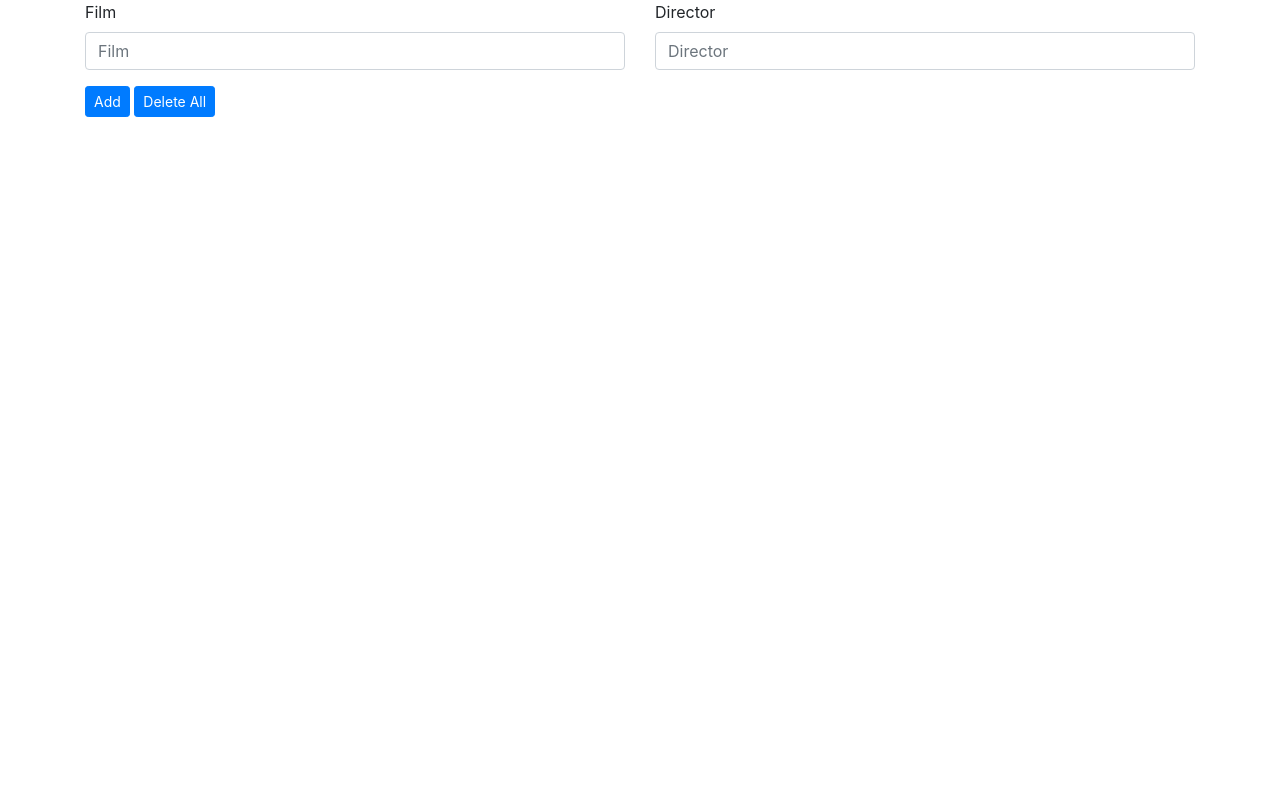
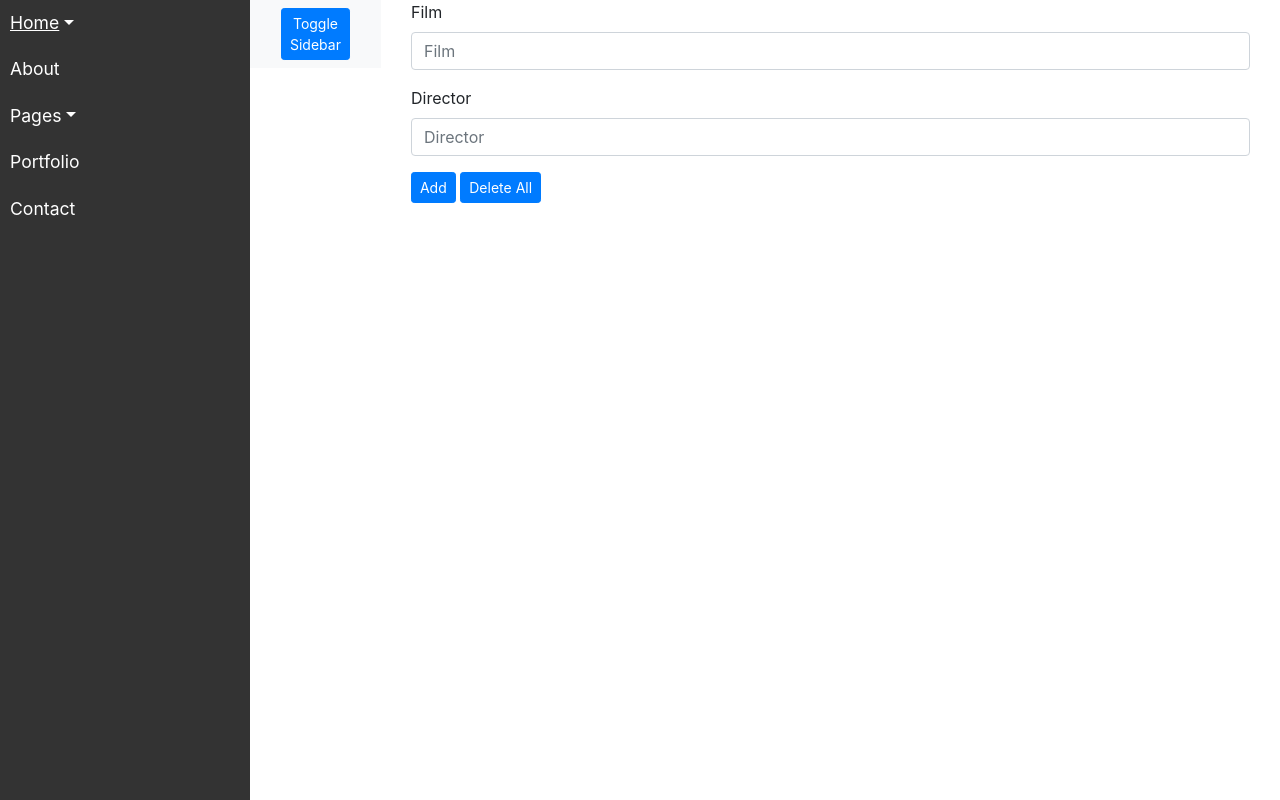
Before and after one commit to dogukanarslan/films_oop, a website built with webpack: page src/index.html in a window 1280 px wide. Built offline with nearby package versions, Linux system fonts and the light colour scheme.

Commit message:
Add sidebar

```diff
--- a/src/index.html
+++ b/src/index.html
@@ -6,17 +6,79 @@
     <title>Films</title>
 </head>
 <body>
+
+    <div class="wrapper">
+        <nav id="sidebar">
+            <ul class="list-unstyled components">
+                <li class="active">
+                    <a href="#homeSubmenu" data-toggle="collapse" aria-expanded="false" class="dropdown-toggle">Home</a>
+                    <ul class="collapse list-unstyled" id="homeSubmenu">
+                        <li>
+                            <a href="#">Home 1</a>
+                        </li>
+                        <li>
+                            <a href="#">Home 2</a>
+                        </li>
+                        <li>
+                            <a href="#">Home 3</a>
+                        </li>
+                    </ul>
+                </li>
+                <li>
+                    <a href="#">About</a>
+                </li>
+                <li>
+                    <a href="#pageSubmenu" data-toggle="collapse" aria-expanded="false" class="dropdown-toggle">Pages</a>
+                    <ul class="collapse list-unstyled" id="pageSubmenu">
+                        <li>
+                            <a href="#">Page 1</a>
+                        </li>
+                        <li>
+                            <a href="#">Page 2</a>
+                        </li>
+                        <li>
+                            <a href="#">Page 3</a>
+                        </li>
+                    </ul>
+                </li>
+                <li>
+                    <a href="#">Portfolio</a>
+                </li>
+                <li>
+                    <a href="#">Contact</a>
+                </li>
+            </ul>
+
+
+
+
+        </nav>
+
+        <div id="content">
+            <nav class="navbar navbar-expand-lg navbar-light bg-light">
+                <div class="container-fluid">
+
+                    <button type="button" id="sidebarCollapse" class="btn btn-sm btn-primary">
+                        <span>Toggle Sidebar</span>
+                    </button>
+
+                </div>
+            </nav>
+        </div>
+
         <div class="container">
+
             <form id="form">
+                <div class="container">
                     <div class="row">
-               <div class="col-md-6">
+                        <div class="col-md-12">
                              <div class="form-group">
                                  <label for="film_name">Film</label>
                                  <input id="film_name" class="form-control" type="text" placeholder="Film">
                              </div>
                         </div>
 
-               <div class="col-md-6">
+                        <div class="col-md-12">
                              <div class="form-group">
                                  <label for="film_director">Director</label>
                                  <input id="film_director" class="form-control" type="text" placeholder="Director">
@@ -26,7 +88,14 @@
 
                  <input id="add_film" class="btn btn-primary btn-sm" type="submit" value="Add">
                  <button class="btn btn-sm btn-primary" type="button" data-toggle="modal" data-target="#delete_all_modal">Delete All</button>
+
+                </div>
              </form>
+
+             <div class="mt-4">
+                <ul id="films" class="list-group"></ul>
+            </div>
+
          </div>
 
          <div class="modal fade" id="delete_all_modal" data-backdrop="static">
@@ -72,9 +141,11 @@
              </div>
          </div>
 
-    <div class="container mt-4">
-        <ul id="films" class="list-group"></ul>
+
+
     </div>
+
+
 
 
 </body>
--- a/src/index.js
+++ b/src/index.js
@@ -10,12 +10,14 @@ const films = document.querySelector('#films')
 const film_name_input = document.querySelector('#film_name');
 const film_director_input = document.querySelector('#film_director');
 const delete_all_button = document.querySelector('#delete_all_button');
+const sidebar_collapse = document.querySelector('#sidebarCollapse')
 
 const eventListeners = () => {
     form.addEventListener('submit', addFilm);
     films.addEventListener('click', deleteFilm);
     delete_all_button.addEventListener('click', deleteAllFilms);
     film_director_input.addEventListener('keyup', validate);
+    sidebar_collapse.addEventListener('click', toggleSidebar)
     document.addEventListener('DOMContentLoaded', loadFilms);
 }
 
@@ -90,4 +92,6 @@ const filmExists = () => {
     return Storage.getFilms().some(film => film.name === film_name_input.value);
 }
 
+const toggleSidebar = () => document.querySelector('#sidebar').classList.toggle('active');
+
 eventListeners();
--- a/src/styles/main.scss
+++ b/src/styles/main.scss
@@ -1 +1,26 @@
 @import "~bootstrap/scss/bootstrap";
+
+.wrapper {
+    display: flex;
+    width: 100%;
+    align-items: stretch;
+}
+
+#sidebar {
+    min-width: 250px;
+    max-width: 250px;
+    min-height: 100vh;
+    background: #333;
+    color: #fff;
+    transition: all 0.3s;
+    &.active {
+        margin-left: -250px;
+    }
+
+    ul li a {
+        padding: 10px;
+        font-size: 1.1em;
+        display: block;
+        color: #fff;
+    }
+}
--- a/webpack.config.js
+++ b/webpack.config.js
@@ -2,6 +2,7 @@ const HtmlWebPackPlugin = require("html-webpack-plugin");
 const MiniCssExtractPlugin = require("mini-css-extract-plugin");
 
 module.exports = {
+    mode: 'development',
     module: {
         rules: [
             {
```
Lines whose indentation alone changed are shown as unchanged.
